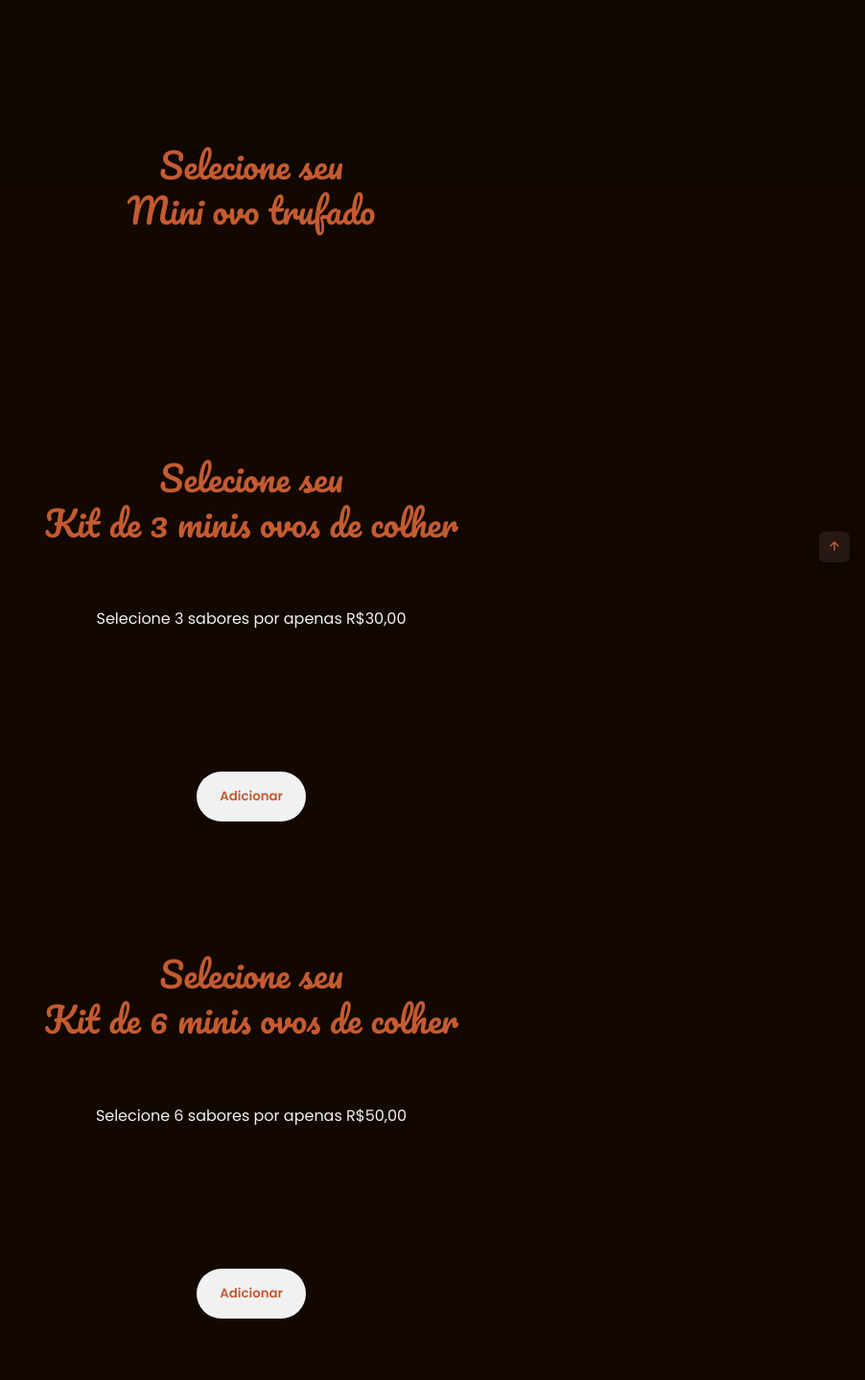
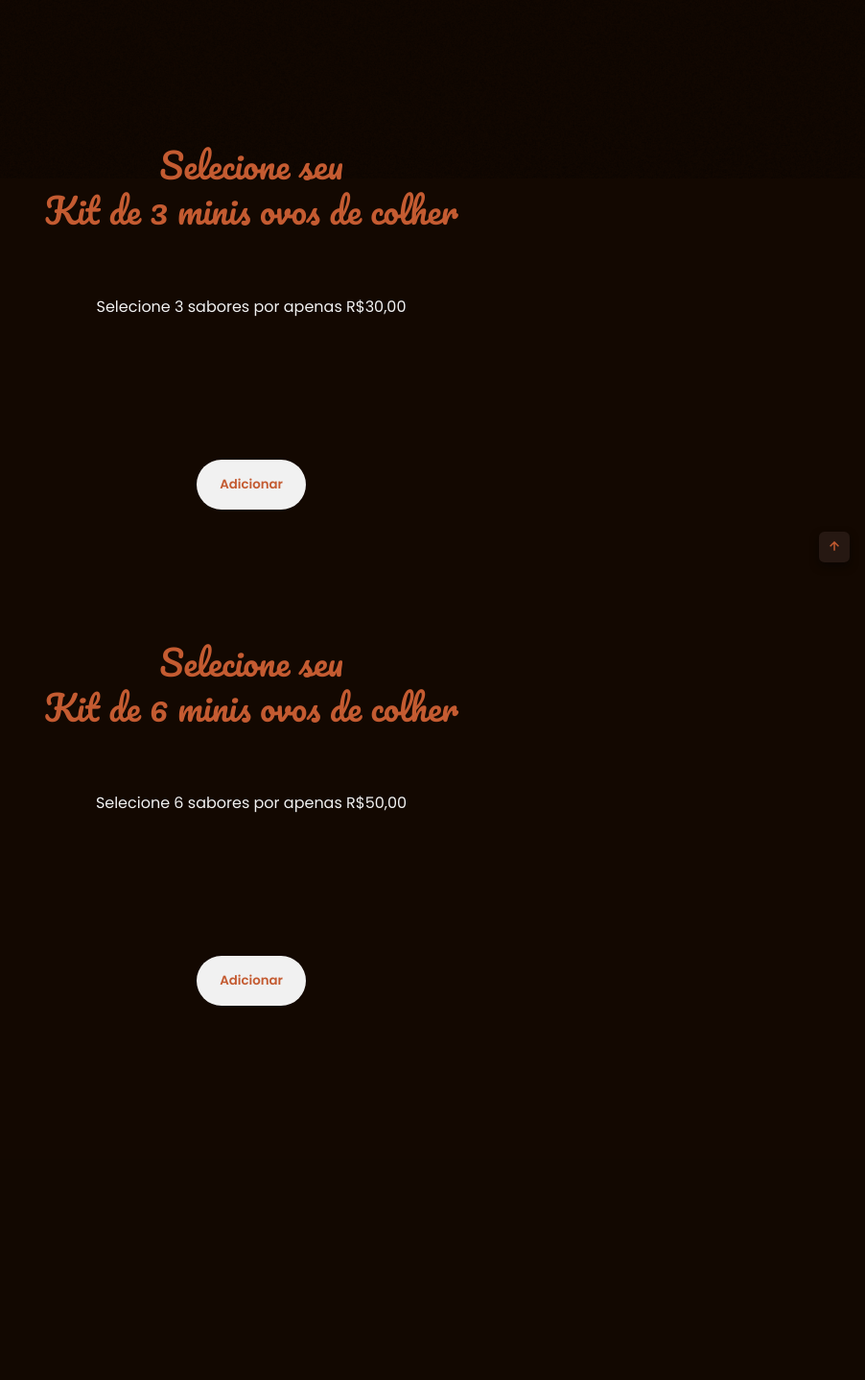
Before and after one commit to 07jaozin/Venda_ovos_de_pascoa_flask, a Flask app: page /itens in a window 1280 px wide. Shown: the part 614-2052 px from the top of the page at 96% size, without its empty margins (378-1280 px from the left). After the commit the page ends 1662 px from the top, so only its background shows below. Run offline with Flask 2, Linux system fonts and the light colour scheme; data that the repository does not hold is empty; some web fonts are replaced.

Commit message:
remoção do ovo degustação

```diff
--- a/projeto/templates/itens.html
+++ b/projeto/templates/itens.html
@@ -133,36 +133,7 @@
                     </div>
 
             </section>
-            <section class="items section" id="Minis">
-                <div class="shape_big"></div>
-                <h2 class="section__title">Selecione seu <br>
-                    Mini ovo trufado</h2>
-
-                    <div class="items__container container grid">
-
-                      <!--=====================Precificar-===================-->
-                {% for ovo in ovos %}
-                        {% if ovo.categoria == 'degustacao' %}
-                        <article class="items__card">
-
-                        <h3 class="items__name">{{ ovo.nome }}</h3>
-                        <span class="items__price">R${{ ovo.preco }},00</span>
-                        <span class="items__price">{{ ovo.peso }}g</span>
-
-                        <a href="/adiciona_carrinho/{{ ovo.id_ovos }}" class="items__button">
-                            <i  id="degustacao" class='bx bx-heart' style="color:#000000"></i>
-                        </a>
-                    </article>
-                    {% endif %}
-                {% endfor %}
-
-
-
-
-                    </div>
-
-            </section>
-            <form action="{{ url_for('adicionar_ao_carrinho', categoria='Kit 3 sabores') }}" method="post" class="items section" id="kitTres">
+            <form action="{{ url_for('adicionar_ao_carrinho', categoria='Kit 3 sabores') }}" method="post" class="items section" id="Minis">
                 <div class="shape_big"></div>
                 <h2 class="section__title">Selecione seu <br>
                     Kit de 3 minis ovos de colher</h2>
```
